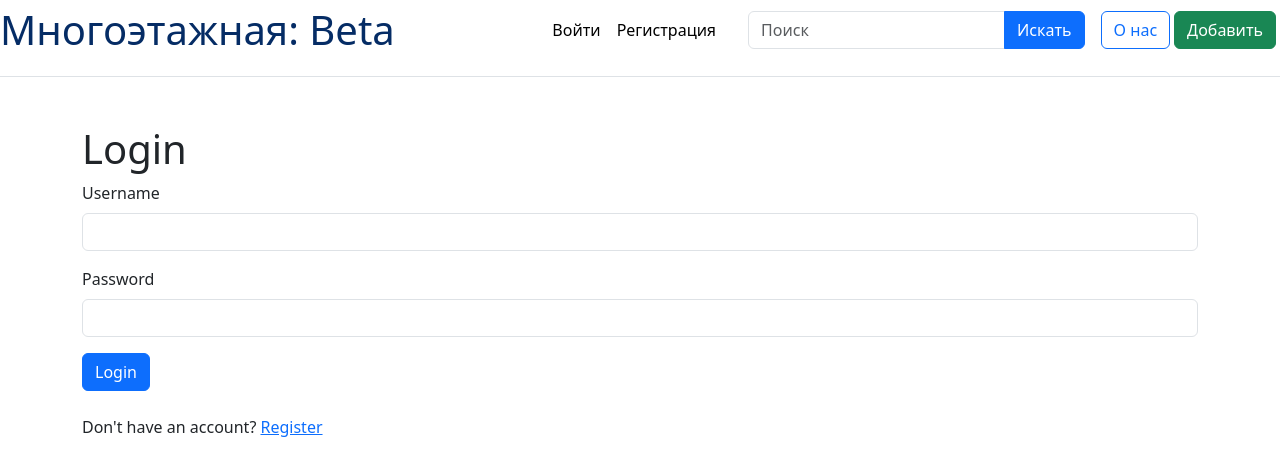
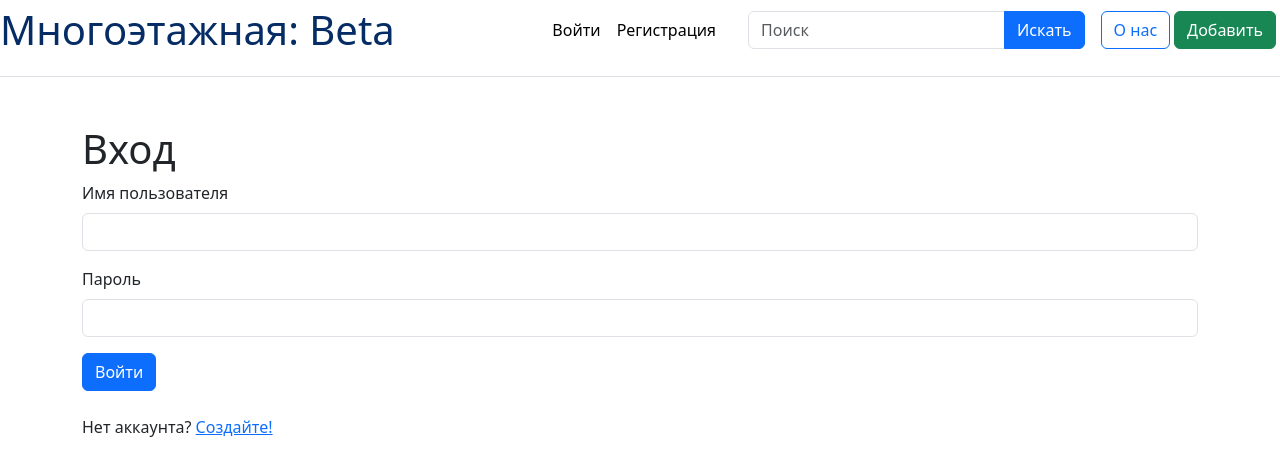
Before and after one commit to nikgohn/MnogoetajDB, a Flask app: page /login in a window 1280 px wide. Shown: the top 476 px of the page. Run offline with Flask 3, Linux system fonts and the light colour scheme.

Commit message:
Translation for reg/log

```diff
--- a/app.py
+++ b/app.py
@@ -84,7 +84,7 @@ def register():
         # Check if the username is already taken
         existing_user = User.query.filter_by(username=username).first()
         if existing_user:
-            return 'Username already taken'
+            return 'Такой пользователь уже существует'
 
         # Create a new user
         new_user = User(username=username, password=password)
@@ -110,7 +110,7 @@ def login():
             login_user(user)  # Log in the user
             return redirect('/')
 
-        return 'Invalid username or password'
+        return 'Неверные Имя пользователя и/или Пароль'
 
     return render_template('login.html')
 
--- a/templates/login.html
+++ b/templates/login.html
@@ -1,24 +1,24 @@
 {% extends 'base.html' %}
 
 {% block title %}
-Login
+Вход
 {% endblock %}
 
 {% block body %}
 <div class="container mt-5">
-    <h1>Login</h1>
+    <h1>Вход</h1>
     <form method="POST" action="/login">
         <div class="mb-3">
-            <label for="username" class="form-label">Username</label>
+            <label for="username" class="form-label">Имя пользователя</label>
             <input type="text" class="form-control" id="username" name="username" required>
         </div>
         <div class="mb-3">
-            <label for="password" class="form-label">Password</label>
+            <label for="password" class="form-label">Пароль</label>
             <input type="password" class="form-control" id="password" name="password" required>
         </div>
-        <button type="submit" class="btn btn-primary">Login</button>
+        <button type="submit" class="btn btn-primary">Войти</button>
     </form>
     <br>
-    <p>Don't have an account? <a href="/register">Register</a></p>
+    <p>Нет аккаунта? <a href="/register">Создайте!</a></p>
 </div>
 {% endblock %}
```
Also changed, not shown: templates/register.html (+5 -5 lines).
